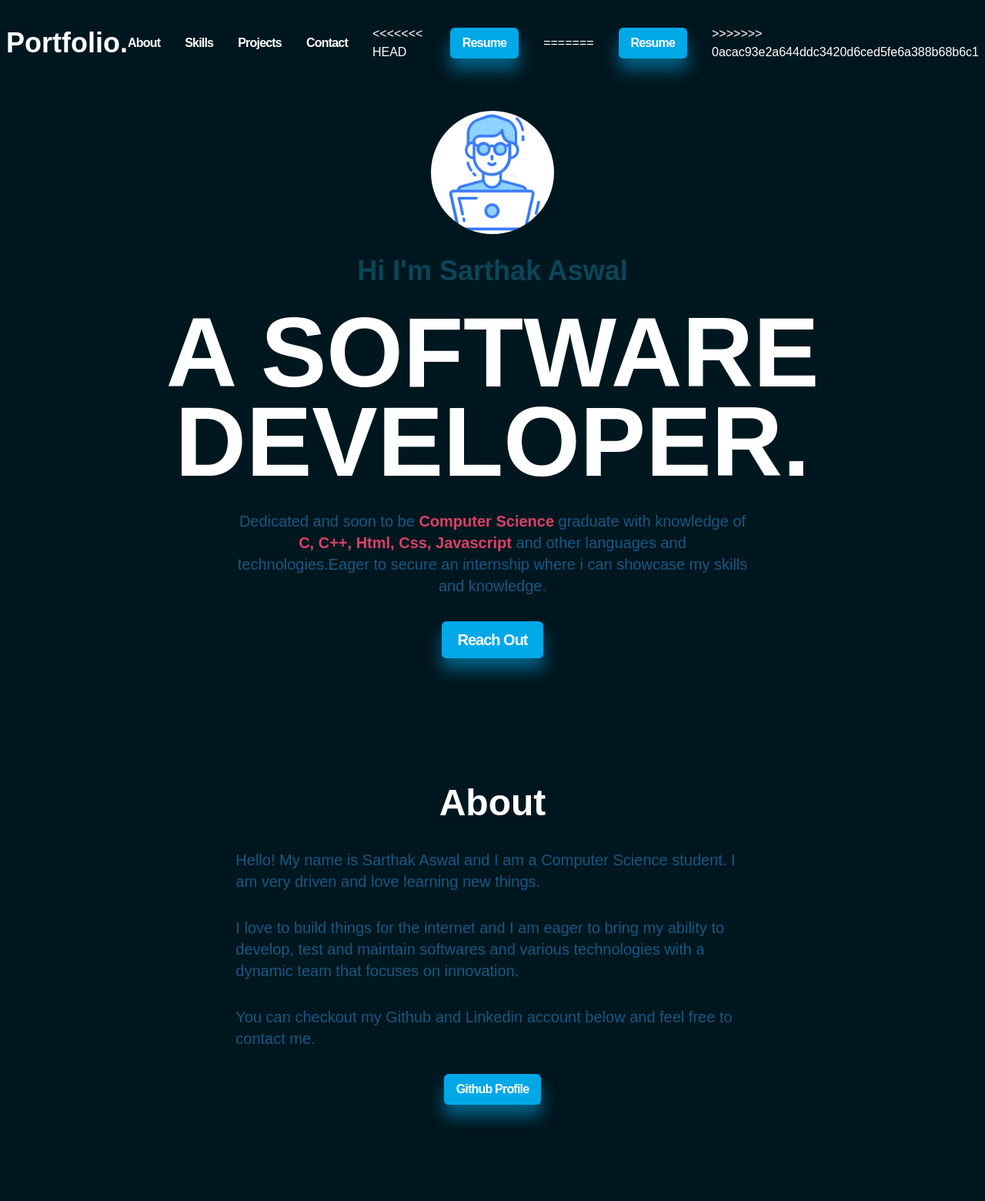
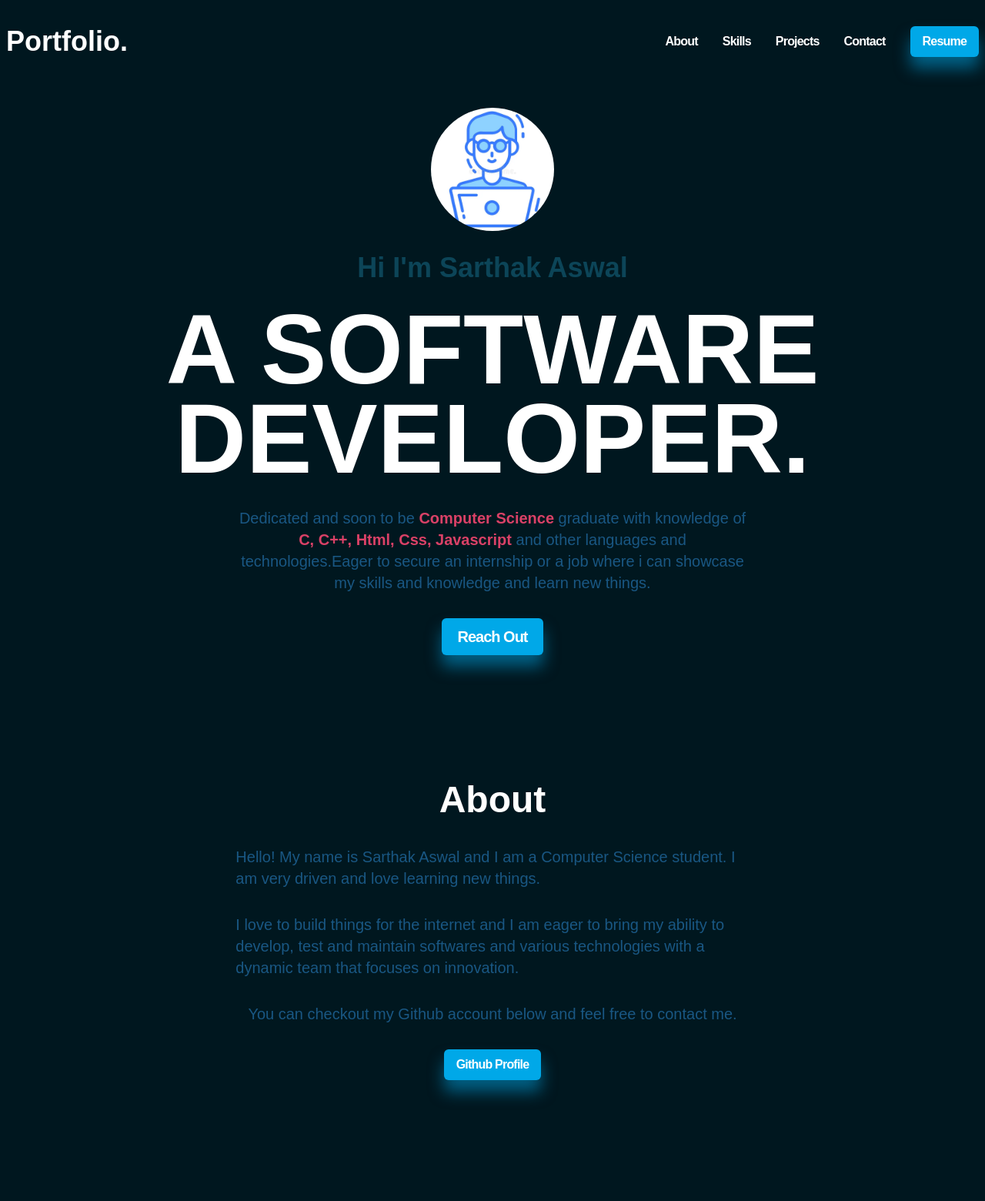
Before and after one commit to Sarthak-Aswal/Portfolio-Website, a website built with Vite: page index.html in a window 1280 px wide. Shown: the top 1560 px of the page at 77% size. Built offline with nearby package versions, Linux system fonts and the light colour scheme; a web font is replaced by a local one.

Commit message:
changes resume and dexcription

```diff
--- a/index.html
+++ b/index.html
@@ -29,11 +29,8 @@
           <li><a href="#skills" class="header_link">Skills</a></li>
           <li><a href="#project" class="header_link">Projects</a></li>
           <li><a href="#contact" class="header_link">Contact</a></li>
-<<<<<<< HEAD
           <li><a href="public/resume/SarthakResume.pdf" download="SarthakAswalResume.pdf" class="header_resume btn ">Resume</a></li>
-=======
-          <li><a href="./public/resume" download="SarthakResume.pdf" class="header_resume btn ">Resume</a></li>
->>>>>>> 0acac93e2a644ddc3420d6ced5fe6a388b68b6c1
+
 
         </ul>
         <button class="header_bar">
@@ -54,11 +51,11 @@
           <li><a class="mobile_nav_link" href="#skills">Skills</a></li>
           <li><a class="mobile_nav_link" href="#project">Project</a></li>
           <li><a class="mobile_nav_link" href="#contact">Contact</a></li>
-<<<<<<< HEAD
+
           <li><a class="mobile_nav_btn btn" href="/public/resume/SarthakResume.pdf" download="SarthakAswalResume.pdf" >Resume</a></li>
-=======
+
           <li><a class="mobile_nav_btn btn" href="./public/resume" download="SarthakResume.pdf" ">Resume</a></li>
->>>>>>> 0acac93e2a644ddc3420d6ced5fe6a388b68b6c1
+
         </ul>
       </nav>
     </div>
@@ -70,15 +67,16 @@
         <img src="./public/avatar.jpg" alt="my profile picture" class="hero_image">
         <h2 class="hero_subtitle">Hi I'm Sarthak Aswal</h2>
         <h1 class="hero_title">A Software <br>Developer.</h1>
-        <p class="hero_description">Dedicated and soon to be <strong>Computer Science</strong> graduate with knowledge of <strong>C, C++, Html, Css, Javascript</strong> and other languages and technologies.Eager to secure an internship where i can showcase my skills and knowledge.</p>
+        <p class="hero_description">Dedicated and soon to be <strong>Computer Science</strong> graduate with knowledge of <strong>C, C++, Html, Css, Javascript</strong> and other languages and technologies.Eager to secure an internship or a job where i can showcase my skills and knowledge and learn new things.</p>
         <a href="mailto:sarthakaswal2003@gmail.com" class="hero_btn btn">Reach out</a>
       </section>
+
       <section id="about" class="about container section">
         <div class="about_content">
           <h2 class="about_title">About</h2>
           <p class="about_description">Hello! My name is Sarthak Aswal and I am a Computer Science student. I am very driven and love learning new things. </p>
           <p class="about_description">I love to build things for the internet and I am eager to bring my ability to develop, test and maintain softwares and various technologies with a dynamic team that focuses on innovation.</p>
-          <p class="about_description">You can checkout my Github and Linkedin account below and feel free to contact me.</p>
+          <p class="about_description">You can checkout my Github account below and feel free to contact me.</p>
           <div class="about_socials">
             <a href="https://github.com/Sarthak-Aswal" class="btn" target="_blank">Github Profile</a>
 
@@ -89,6 +87,7 @@
           <img src="./public/profilejpg.jpg" alt="my picture" class="about_image">
         </div>-->
       </section>
+
       <section id="skills" class="skills container section ">
           <h2 class="skills_title">Skills</h2>
           <ul class="skills_ul">
@@ -102,6 +101,7 @@
             <li class="skills_list hide"><img class="skills_image " src="./public/python.png" alt=""><h3 class="skills_subtitle">Python</h3></li>
           </ul>
       </section>
+
       <section id="project" class="project container section">
         <h2 class="project_title">Projects</h2>
         <div class="project_timeline" id="desktop_project">
--- a/styles/components/project.css
+++ b/styles/components/project.css
@@ -86,7 +86,9 @@
     .timeline_component{
         margin: 20px 20px 20px 20px;
 
+
     }
+
     .timeline_component_link_right{
         display: flex;
         justify-content: center;
--- a/styles/style.css
+++ b/styles/style.css
@@ -47,6 +47,7 @@ img,picture,video,svg,canvas{
     max-width: 100%;
     user-select: none;
 }
+
 button{
     display: inline-block;
     padding: 0;
```
